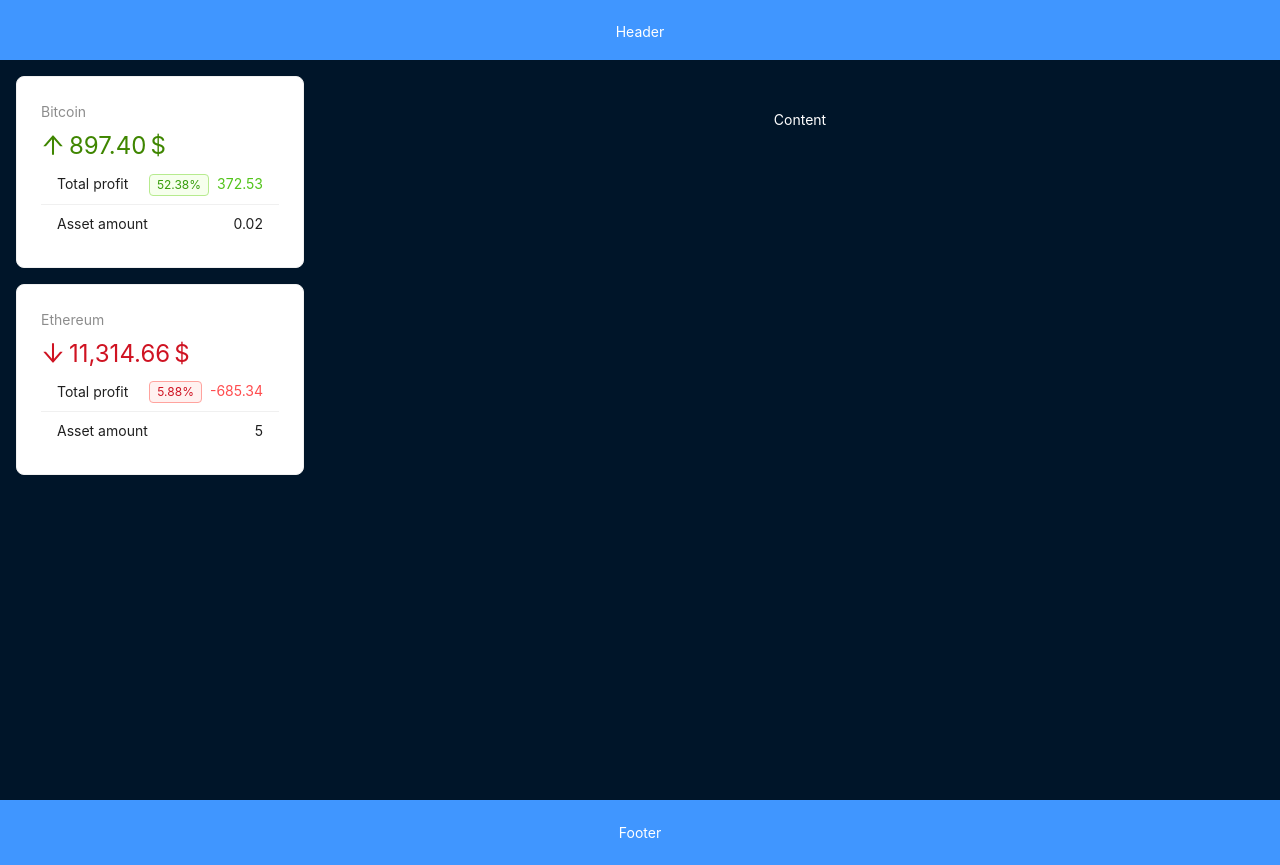
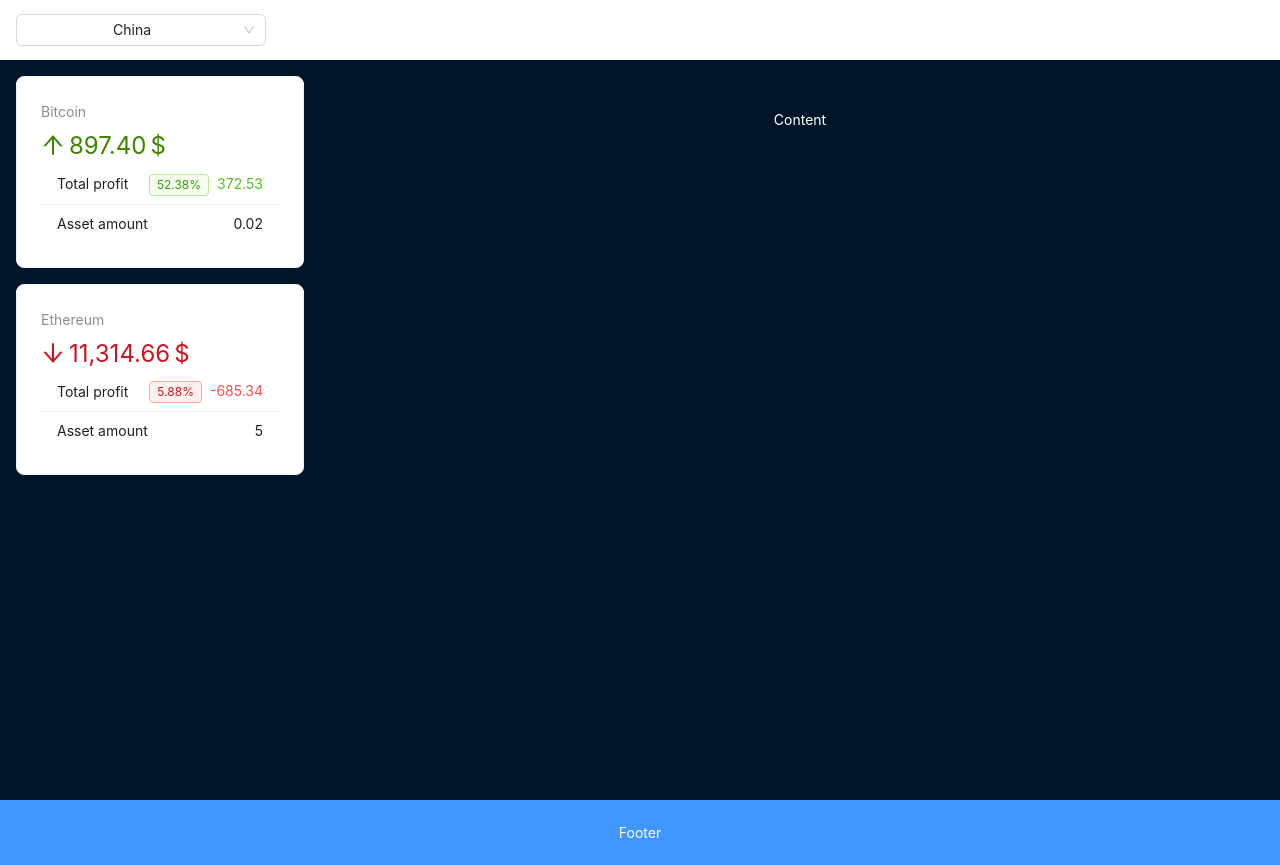
Before and after one commit to kotboris98/React-crypto-app, a React (Vite) app in the folder react-crypto-app/: page / in a window 1280 px wide. Built offline with nearby package versions, Linux system fonts and the light colour scheme.

Commit message:
Initial commit

```diff
--- a/react-crypto-app/src/App.jsx
+++ b/react-crypto-app/src/App.jsx
@@ -1,18 +1,13 @@
-import { Layout } from 'antd';
-import AppHeader from './components/layout/AppHeader';
-import AppSider from './components/layout/AppSider';
-import AppContent from './components/layout/AppContent';
-import AppFooter from './components/layout/AppFooter';
+import { useContext } from 'react';
+import AppLayout from './components/layout/AppLayout';
+import { CryptoContextProvider } from './context/crypto-context';
+import cryptoContext from './context/crypto-context';
 
 export default function App() {
+
   return (
-    <Layout>
-      <AppHeader />
-      <Layout>
-        <AppSider />
-        <AppContent />
-      </Layout>
-      <AppFooter />
-    </Layout>
+    <CryptoContextProvider>
+      <AppLayout />
+    </CryptoContextProvider>
   )
 }
--- a/react-crypto-app/src/api.js
+++ b/react-crypto-app/src/api.js
@@ -4,7 +4,7 @@
     return new Promise(resolve => {
         setTimeout(() => {
             resolve(cryptoData)
-        }, 10);
+        }, 1);
     })
 }
 
@@ -12,6 +12,6 @@
     return new Promise(resolve => {
         setTimeout(() => {
             resolve(cryptoAssets)
-        }, 10);
+        }, 1);
     })
 }
--- a/react-crypto-app/src/components/layout/AppHeader.jsx
+++ b/react-crypto-app/src/components/layout/AppHeader.jsx
@@ -1,14 +1,64 @@
-import { Layout } from 'antd';
+import { Layout, Select, Space } from 'antd';
 
 const headerStyle = {
+    width: '100%',
     textAlign: 'center',
-    color: '#fff',
     height: 60,
-    paddingInline: 48,
-    lineHeight: '64px',
-    backgroundColor: '#4096ff',
+    padding: '1rem',
+    display: 'flex',
+    background: 'white',
+    justifyContent: 'space-between',
+    alignItems: 'center',
   };
 
+  const handleChange = (value) => {
+    console.log(`selected ${value}`);
+  };
+  const options = [
+    {
+      label: 'China',
+      value: 'china',
+      emoji: '🇨🇳',
+      desc: 'China (中国)',
+    },
+    {
+      label: 'USA',
+      value: 'usa',
+      emoji: '🇺🇸',
+      desc: 'USA (美国)',
+    },
+    {
+      label: 'Japan',
+      value: 'japan',
+      emoji: '🇯🇵',
+      desc: 'Japan (日本)',
+    },
+    {
+      label: 'Korea',
+      value: 'korea',
+      emoji: '🇰🇷',
+      desc: 'Korea (韩国)',
+    },
+  ];
+
   export default function AppHeader() {
-    return (<Layout.Header style={headerStyle}>Header</Layout.Header>)
+    return (<Layout.Header style={headerStyle}>
+     <Select
+    style={{
+      width: 250,
+    }}
+    placeholder="select one country"
+    defaultValue={['china']}
+    onChange={handleChange}
+    options={options}
+    optionRender={(option) => (
+      <Space>
+        <span role="img" aria-label={option.data.label}>
+          {option.data.emoji}
+        </span>
+        {option.data.desc}
+      </Space>
+    )}
+  />
+    </Layout.Header>)
 }
--- /dev/null
+++ b/react-crypto-app/src/components/layout/AppLayout.jsx
@@ -0,0 +1,27 @@
+import { Layout, Spin } from 'antd';
+import AppHeader from './AppHeader';
+import AppSider from './AppSider';
+import AppContent from './AppContent';
+import AppFooter from './AppFooter';
+import { useContext } from 'react';
+import cryptoContext from '../../context/crypto-context';
+
+export default function AppLayout() {
+
+     const {loading} = useContext(cryptoContext)
+
+      if  (loading) {
+        return <Spin fullscreen />
+      }
+
+    return (
+    <Layout>
+    <AppHeader />
+    <Layout>
+      <AppSider />
+      <AppContent />
+    </Layout>
+    <AppFooter />
+  </Layout>
+  )
+}
--- a/react-crypto-app/src/components/layout/AppSider.jsx
+++ b/react-crypto-app/src/components/layout/AppSider.jsx
@@ -1,43 +1,15 @@
-import { Layout, Card, Statistic, List, Typography, Spin, Tag } from 'antd';
+import { Layout, Card, Statistic, List, Typography, Tag } from 'antd';
 import { ArrowDownOutlined, ArrowUpOutlined } from '@ant-design/icons';
-import { useEffect, useState } from 'react';
-import { fakeFetchCrypto, fetchAssets } from '../../api';
-import { percentDifference, capitalize } from '../../utils';
+import { capitalize } from '../../utils';
+import { useContext } from 'react';
+import cryptoContext from '../../context/crypto-context';
 
 const siderStyle = {
     padding: '1rem',
   };
 
 export default function AppSider() {
-  const [loading, setLoading] = useState(false)
-  const [crypto, setCrypto] = useState([])
-  const [assets, setAssets] = useState([])
-
-  useEffect(() => {
-    async function preload() {
-      setLoading(true)
-      const {result} = await fakeFetchCrypto()
-      const assets = await fetchAssets()
-
-      setAssets(assets.map(asset => {
-        const coin = result.find((c) => c.id === asset.id)
-        return {
-          grow: asset.price < coin.price,
-          growPercent: percentDifference(asset.price, coin.price),
-          totalAmount: asset.amount * coin.price,
-          totalProfit: asset.amount * coin.price - asset.amount * asset.price,
-          ...asset,
-        }
-      }))
-      setCrypto(result)
-      setLoading(false)
-    }
-    preload()
-  }, [])
-
-  if  (loading) {
-    return <Spin fullscreen />
-  }
+  const {assets} = useContext(cryptoContext)
 
     return (<Layout.Sider width="25%" style={siderStyle}>
       {assets.map(asset => (<Card key={asset.id} style={{marginBottom: '1rem'}}>
--- /dev/null
+++ b/react-crypto-app/src/context/crypto-context.jsx
@@ -0,0 +1,43 @@
+import { createContext, useState, useEffect } from "react";
+import { fakeFetchCrypto, fetchAssets } from '../api';
+import { percentDifference } from "../utils";
+
+const cryptoContext = createContext({
+    assets: [],
+    crypto: [],
+    loading: false,
+})
+
+export function CryptoContextProvider({children}) {
+  const [loading, setLoading] = useState(false)
+  const [crypto, setCrypto] = useState([])
+  const [assets, setAssets] = useState([])
+
+  useEffect(() => {
+    async function preload() {
+      setLoading(true)
+      const {result} = await fakeFetchCrypto()
+      const assets = await fetchAssets()
+
+      setAssets(assets.map(asset => {
+        const coin = result.find((c) => c.id === asset.id)
+        return {
+          grow: asset.price < coin.price,
+          growPercent: percentDifference(asset.price, coin.price),
+          totalAmount: asset.amount * coin.price,
+          totalProfit: asset.amount * coin.price - asset.amount * asset.price,
+          ...asset,
+        }
+      }))
+      setCrypto(result)
+      setLoading(false)
+    }
+    preload()
+  }, [])
+
+    return <cryptoContext.Provider value = {{loading, crypto, assets}}>
+        {children}
+    </cryptoContext.Provider>
+}
+
+export default cryptoContext
```
